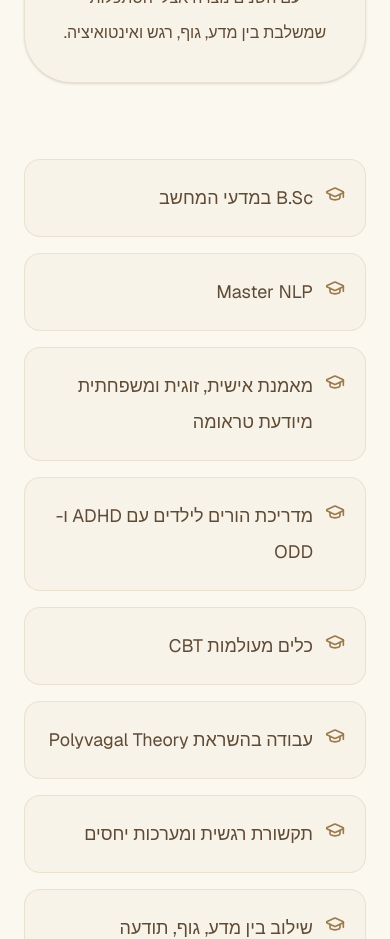
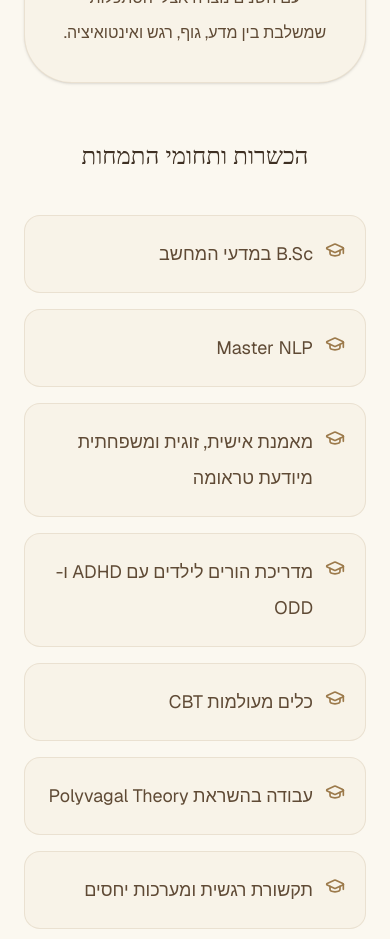
Before and after one commit to shahar27/shahar-landing, a Next.js app: page / in a window 390 px wide. Shown: the part 6460-7399 px from the top of the page. Built offline with nearby package versions, Linux system fonts and the light colour scheme.

Commit message:
fix mobile cards layout

```diff
--- a/app/page.tsx
+++ b/app/page.tsx
@@ -314,6 +314,9 @@
 
           <div className="space-y-7 text-lg leading-9 text-[#5F4A35]">
 
+            <h3 className="text-2xl font-serif text-[#3E3023] mb-6 text-center">
+              הכשרות ותחומי התמחות
+            </h3>
 
             <div className="grid sm:grid-cols-2 gap-4 pt-5">
               {credentials.map((item) => (
```
